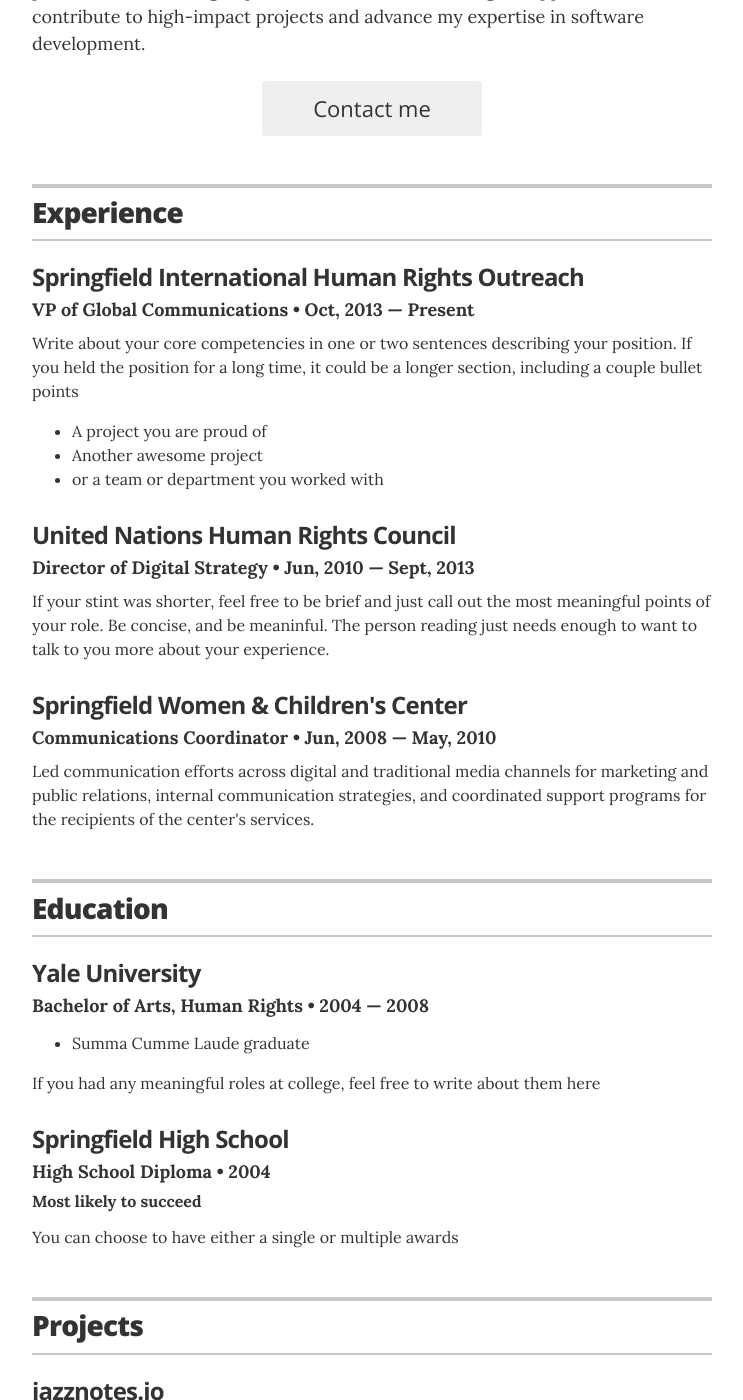
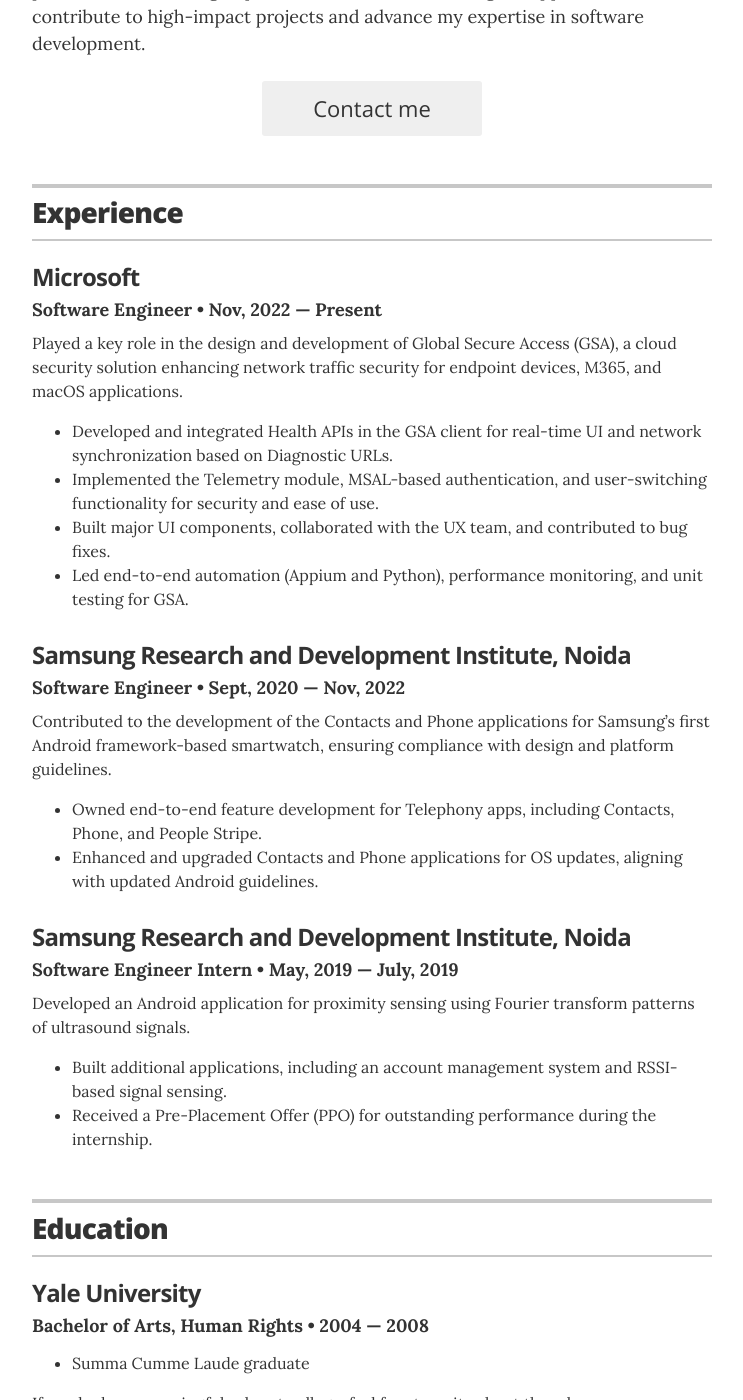
Before and after one commit to raushansingh1401/myPage, a Jekyll site: the page built from index.html, in a window 1280 px wide and 1400 px high, scrolled down 418 px. Shown: the whole window, without its empty margins (268-1011 px from the left). Built offline with Jekyll 4.4.1, drawn with Linux system fonts in a browser that asks for light colours.

Commit message:
Update experience.yml

```diff
--- a/_data/experience.yml
+++ b/_data/experience.yml
@@ -1,19 +1,32 @@
 # Jobs
-# VP of Global Communications
-- company: Springfield International Human Rights Outreach
-  position: VP of Global Communications
-  duration: Oct, 2013 &mdash; Present
-  summary: Write about your core competencies in one or two sentences describing your position. If you held the position for a long time, it could be a longer section, including a couple bullet points	<ul class="resume-item-list"><li>A project you are proud of</li><li>Another awesome project</li><li>or a team or department you worked with</li></ul>
+# Software Engineer at Microsoft
+- company: Microsoft
+  position: Software Engineer
+  duration: Nov, 2022 &mdash; Present
+  summary: Played a key role in the design and development of Global Secure Access (GSA), a cloud security solution enhancing network traffic security for endpoint devices, M365, and macOS applications.
+    <ul class="resume-item-list">
+      <li>Developed and integrated Health APIs in the GSA client for real-time UI and network synchronization based on Diagnostic URLs.</li>
+      <li>Implemented the Telemetry module, MSAL-based authentication, and user-switching functionality for security and ease of use.</li>
+      <li>Built major UI components, collaborated with the UX team, and contributed to bug fixes.</li>
+      <li>Led end-to-end automation (Appium and Python), performance monitoring, and unit testing for GSA.</li>
+    </ul>
 
-# Director of Digital Stratgy
-- company: United Nations Human Rights Council
-  position: Director of Digital Strategy
-  duration:  Jun, 2010 &mdash; Sept, 2013
-  summary: If your stint was shorter, feel free to be brief and just call out the most meaningful points of your role. Be concise, and be meaninful. The person reading just needs enough to want to talk to you more about your experience.
+# Software Engineer at Samsung
+- company: Samsung Research and Development Institute, Noida
+  position: Software Engineer
+  duration: Sept, 2020 &mdash; Nov, 2022
+  summary: Contributed to the development of the Contacts and Phone applications for Samsung’s first Android framework-based smartwatch, ensuring compliance with design and platform guidelines.
+    <ul class="resume-item-list">
+      <li>Owned end-to-end feature development for Telephony apps, including Contacts, Phone, and People Stripe.</li>
+      <li>Enhanced and upgraded Contacts and Phone applications for OS updates, aligning with updated Android guidelines.</li>
+    </ul>
 
-
-# Communications Coordinator
-- company: Springfield Women & Children's Center
-  position: Communications Coordinator
-  duration:   Jun, 2008  &mdash; May, 2010
-  summary: Led communication efforts across digital and traditional media channels for marketing and public relations, internal communication strategies, and coordinated support programs for the recipients of the center's services.
+# Software Engineer Intern at Samsung
+- company: Samsung Research and Development Institute, Noida
+  position: Software Engineer Intern
+  duration: May, 2019 &mdash; July, 2019
+  summary: Developed an Android application for proximity sensing using Fourier transform patterns of ultrasound signals.
+    <ul class="resume-item-list">
+      <li>Built additional applications, including an account management system and RSSI-based signal sensing.</li>
+      <li>Received a Pre-Placement Offer (PPO) for outstanding performance during the internship.</li>
+    </ul>
```
